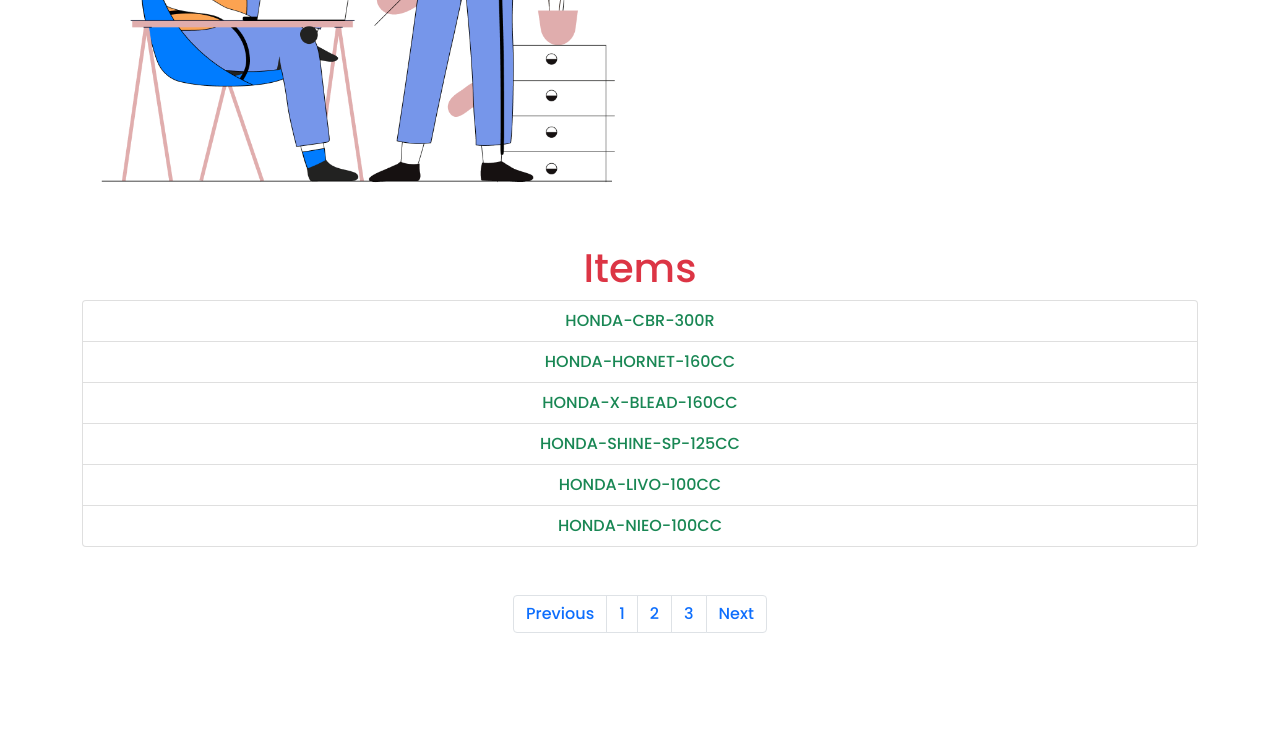
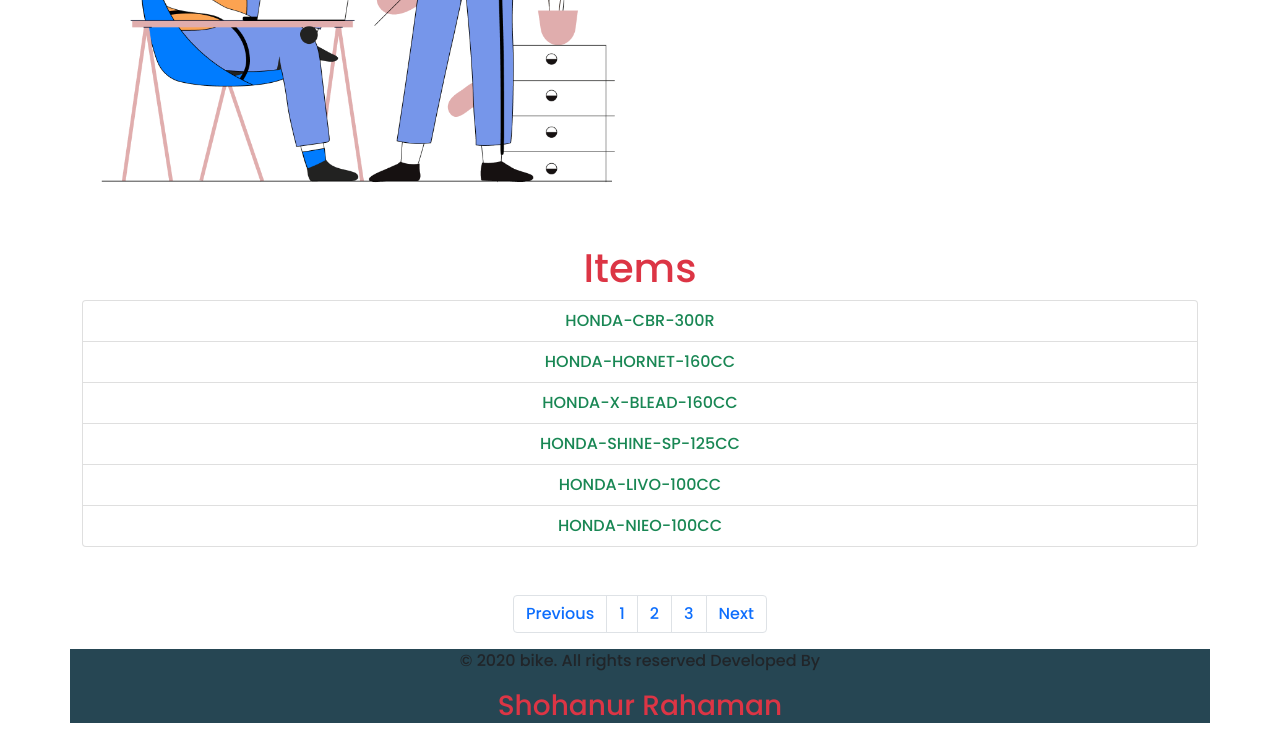
Before and after one commit to 007shohanur/P-ass-3, a plain HTML site: page index.html in a window 1280 px wide. Shown: the part 1899-2638 px from the top of the page. Before the commit the page ends 2548 px from the top, so only its background shows below. Drawn offline with nearby package versions, Linux system fonts and the light colour scheme.

Commit message:
footer add

```diff
--- a/index.html
+++ b/index.html
@@ -258,7 +258,10 @@
     <!-- main section end -->
     <!-- footer start -->
     <footer>
+        <div class="container text-center bg-color ">
+          <p>© 2020 bike. All rights reserved <span>Developed By <h3 class="text-danger">Shohanur Rahaman</h3></span></p>
 
+        </div>
     </footer>
     <!-- footer end -->
     <!-- js-link -->
```
